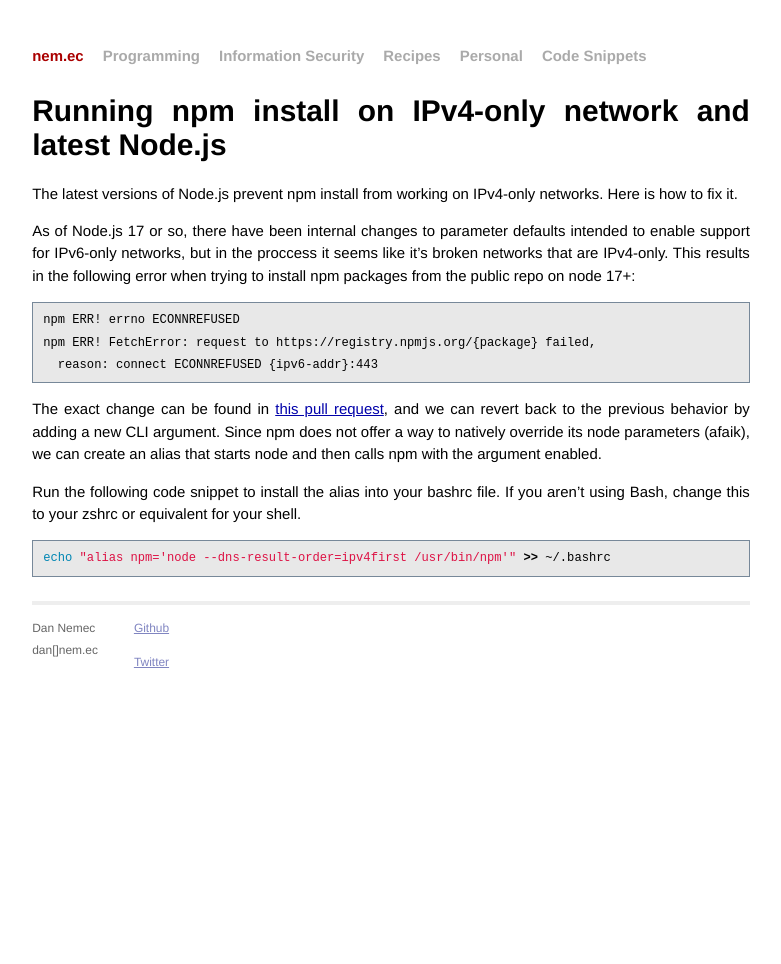
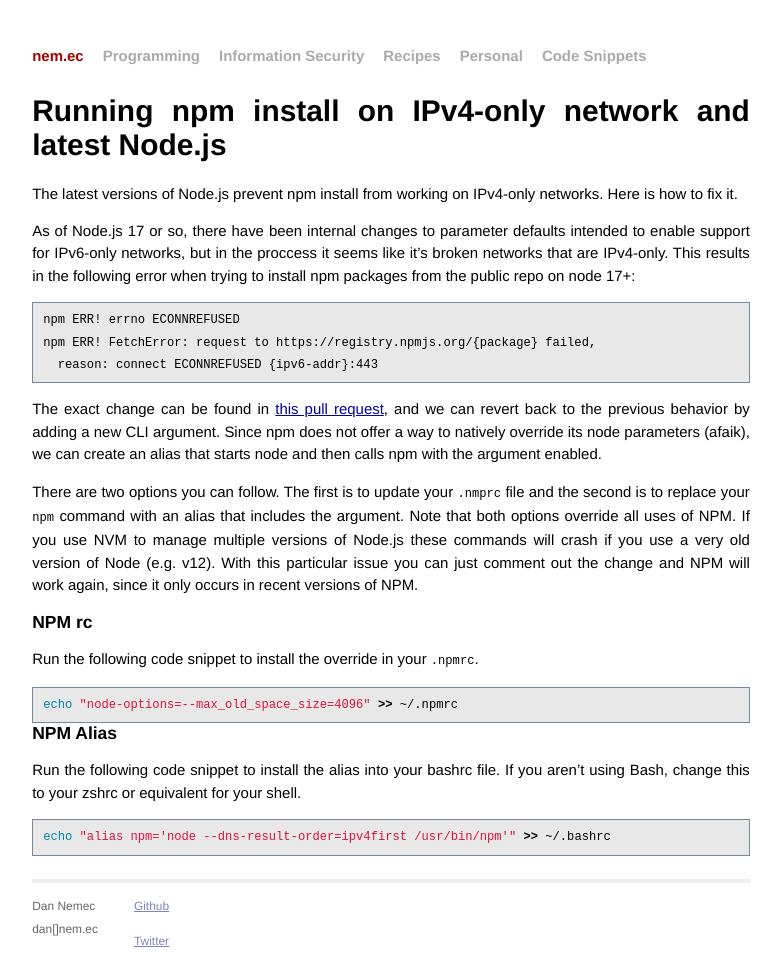
Before and after one commit to nemec/nemec.github.io, a Jekyll site: the page built from _code-snippets/npm-install-on-ipv4-only-network.md, in a window 1280 px wide. Shown: the whole page, without its empty margins (249-1030 px from the left). Built offline with Jekyll 4.4.1, drawn with Linux system fonts in a browser that asks for light colours.

Commit message:
Add alternative npm fix

````diff
--- a/_code-snippets/npm-install-on-ipv4-only-network.md
+++ b/_code-snippets/npm-install-on-ipv4-only-network.md
@@ -25,9 +25,27 @@
 Since npm does not offer a way to natively override its node parameters (afaik),
 we can create an alias that starts node and then calls npm with the argument enabled.
 
+There are two options you can follow. The first is to update your `.nmprc` file and
+the second is to replace your `npm` command with an alias that includes the argument.
+Note that both options override all uses of NPM. If you use NVM to manage multiple
+versions of Node.js these commands will crash if you use a very old version of
+Node (e.g. v12). With this particular issue you can just comment out the change
+and NPM will work again, since it only occurs in recent versions of NPM.
+
+### NPM rc
+
+Run the following code snippet to install the override in your `.npmrc`.
+
+```bash
+echo "node-options=--max_old_space_size=4096" >> ~/.npmrc
+```
+
+### NPM Alias
+
 Run the following code snippet to install the alias into your bashrc file. If
 you aren't using Bash, change this to your zshrc or equivalent for your shell.
 
+{:.ignore}
 ```bash
 echo "alias npm='node --dns-result-order=ipv4first /usr/bin/npm'" >> ~/.bashrc
 ```
````
